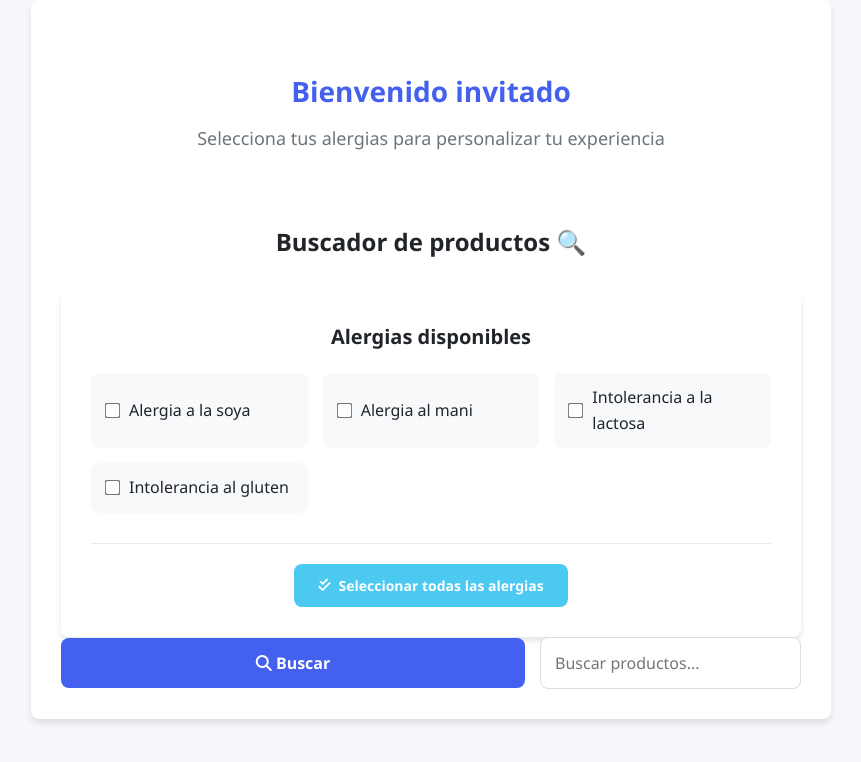
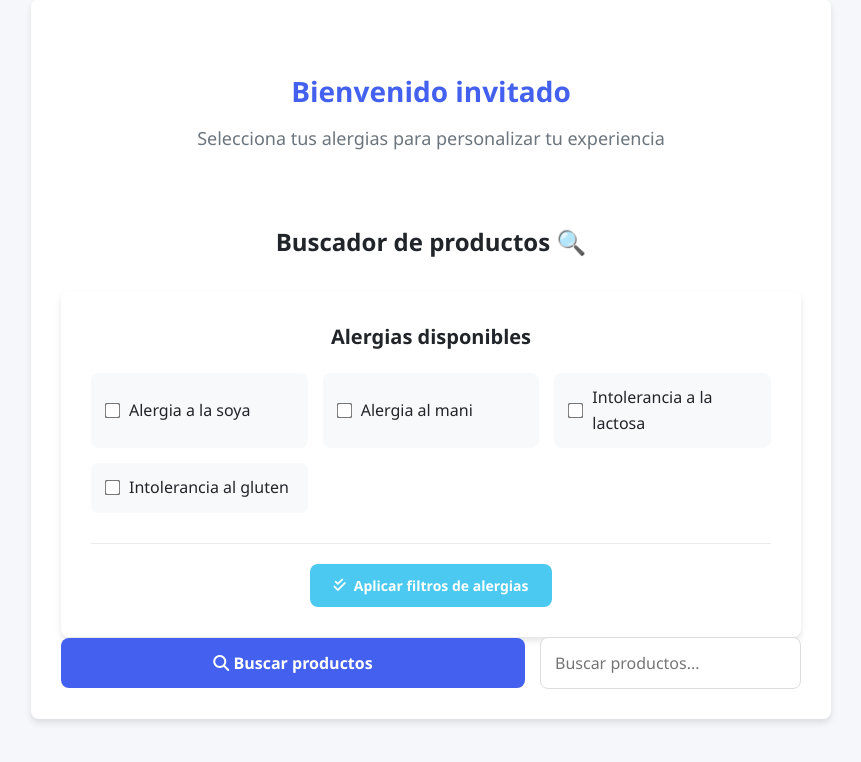
Before and after one commit to Sebo27gg/coso-de-proyecto-inicial, a Django app: page /home/ in a window 1280 px wide. Shown: the part 41-803 px from the top of the page, without its empty margins (209-1070 px from the left). Run offline with Django 5.2, Linux system fonts and the light colour scheme; data comes from the database, SQL or seed files in the repository; both versions use the stored data as it was after the commit; some libraries are stand-ins or nearby versions.

Commit message:
Prueba ahroa

```diff
--- a/templates/home.html
+++ b/templates/home.html
@@ -64,10 +64,11 @@
 
     </div>
 
-    <!-- USUARIO INVITADO - ANONYMOUS -->
+<!--USUARIO anonymous-->
 <div class="container">
     <div class="card">
         {% if not user.is_authenticated %}
+
         <div class="guest-welcome">
             <h1>Bienvenido invitado</h1>
             <p>Selecciona tus alergias para personalizar tu experiencia</p>
@@ -91,10 +92,10 @@
                     </div>
                     {% endfor %}
                 </div>
-                <!-- BOTÓN CENTRADO PARA SELECCIONAR ALERGIAS -->
+
                 <div class="allergies-btn-container">
-                    <button type="button" class="allergies-select-btn" onclick="selectAllAllergies()">
-                        <i class="fas fa-check-double"></i> Seleccionar todas las alergias
+                    <button type="submit" class="allergies-select-btn">
+                        <i class="fas fa-check-double"></i> Aplicar filtros de alergias
                     </button>
                 </div>
             </div>
@@ -103,13 +104,16 @@
             <!-- BUSCADOR CON BOTÓN A LA IZQUIERDA -->
             <div class="search-box">
                 <button type="submit" class="submit-btn search-submit">
-                    <i class="fas fa-search"></i> Buscar
+                    <i class="fas fa-search"></i> Buscar productos
                 </button>
                 <input type="text" class="search-input" name="search" placeholder="Buscar productos..." value="{{ search|default:'' }}">
             </div>
         </form>
     </div>
 </div>
+
+
+
     <h2>Resultados</h2>
 
     {% for product in products %}
```
Also changed, not shown: db.sqlite3.
